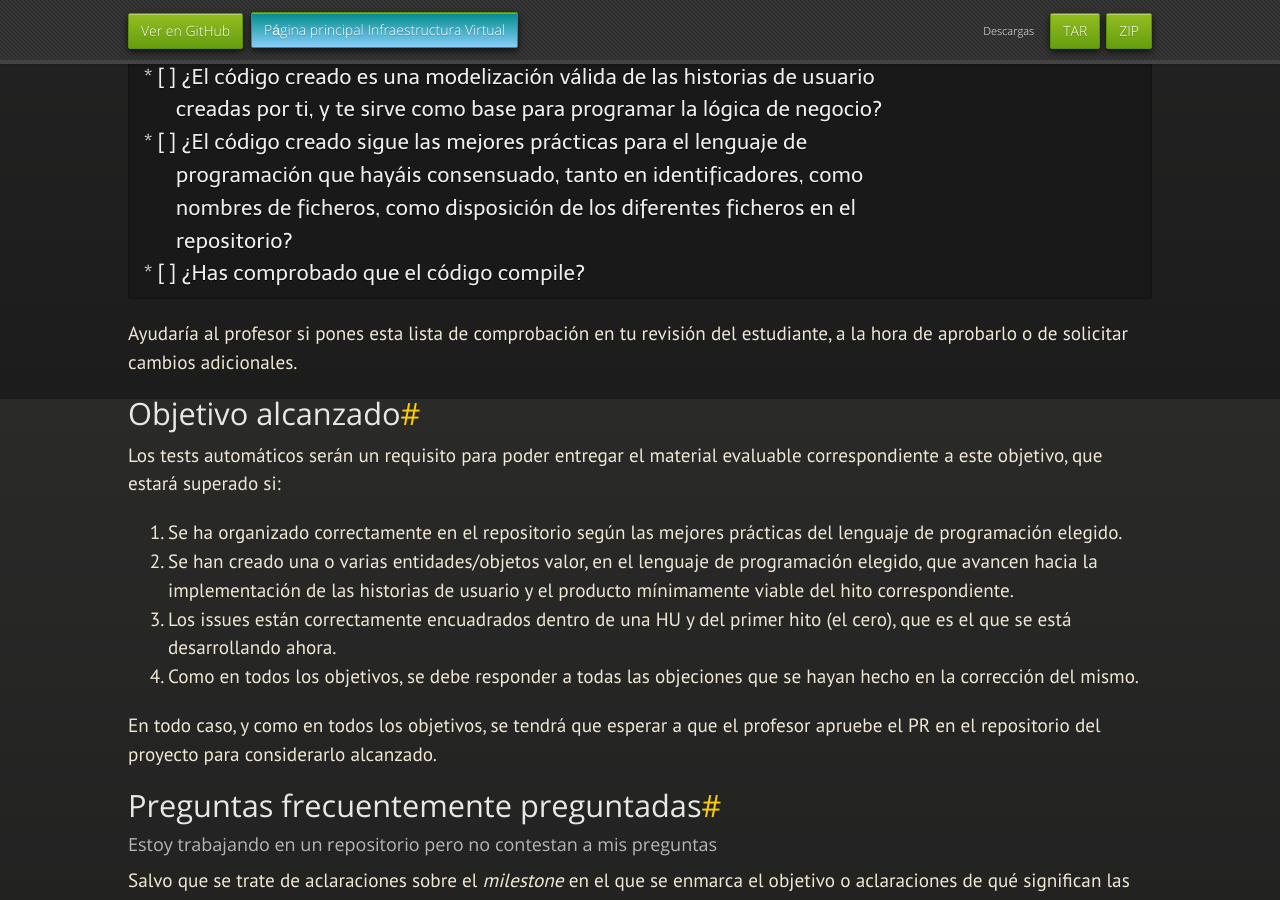
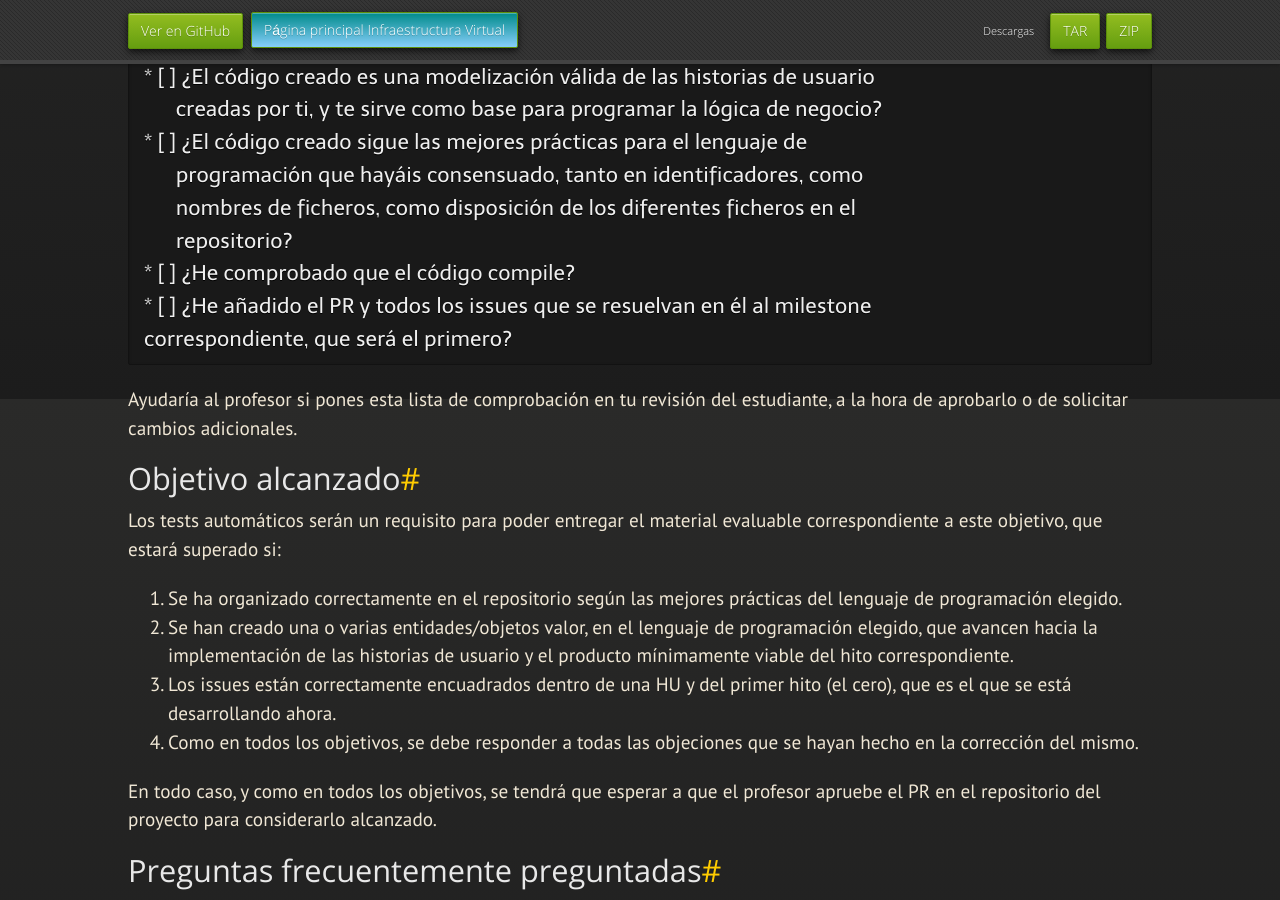
Before and after one commit to JJ/IV, a Jekyll site: the page built from documentos/proyecto/2.Modelo.md, in a window 1280 px wide and 900 px high, scrolled down 6801 px. Built offline with Jekyll 4.4.1, drawn with Linux system fonts in a browser that asks for light colours; nearby versions of some CDN libraries; some web fonts are replaced; our own code applies the rules of GitHub Pages for plain Markdown files.

Commit message:
Sync documentos/proyecto/2.Modelo.md de master a gh-pages

````diff
--- a/documentos/proyecto/2.Modelo.md
+++ b/documentos/proyecto/2.Modelo.md
@@ -353,7 +353,9 @@ revisión del PR del compañero/a.
       programación que hayáis consensuado, tanto en identificadores, como
       nombres de ficheros, como disposición de los diferentes ficheros en el
       repositorio?
-* [ ] ¿Has comprobado que el código compile?
+* [ ] ¿He comprobado que el código compile?
+* [ ] ¿He añadido el PR y todos los issues que se resuelvan en él al milestone
+correspondiente, que será el primero?
 ```
 
 Ayudaría al profesor si pones esta lista de comprobación en tu revisión del
````
